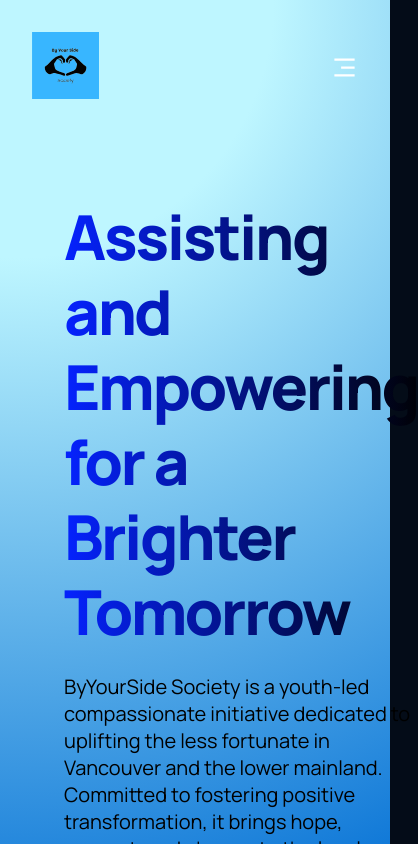
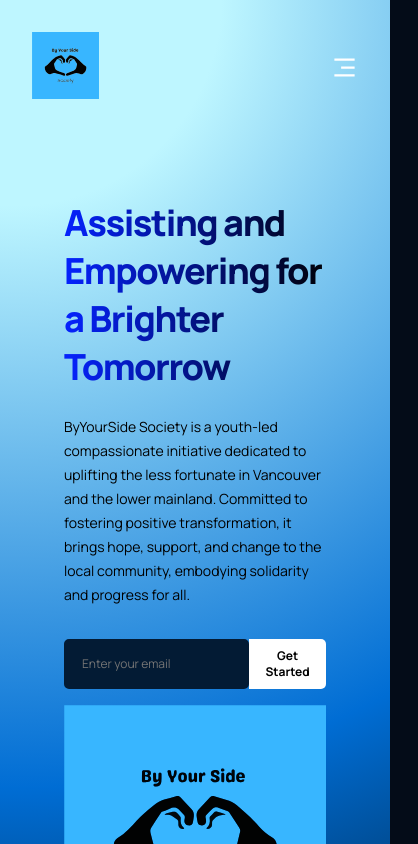
Before and after one commit to Darius-Alexander/ByYourSide-Society, a React (Create React App) app: page / in a window 390 px wide. Shown: the top 844 px of the page, 418 px wide, since content can reach past the window. Built offline with nearby package versions, Linux system fonts and the light colour scheme.

Commit message:
media queries added for header

```diff
--- a/src/containers/header/header.css
+++ b/src/containers/header/header.css
@@ -82,3 +82,59 @@
     width: 100%;
     height: auto;
 }
+
+@media screen and (max-width: 1050px) {
+    .byyourside_header {
+        flex-direction: column;
+    }
+
+    .byyourside_header-content {
+        margin: 0 0 3rem;
+    }
+}
+
+@media screen and (max-width: 650px) {
+    .byyourside_header h1 {
+        font-size: 48px;
+        line-height: 60px;
+    }
+
+    .byyourside_header p {
+        font-size: 16px;
+        line-height: 24px;
+    }
+
+    .byyourside_header-content_input input,
+    .byyourside_header-content_input button {
+        font-size: 16px;
+        line-height: 24px;
+    }
+}
+
+@media screen and (max-width: 1050px) {
+    .byyourside_header {
+        flex-direction: column;
+    }
+
+    .byyourside_header-content {
+        margin: 0 0 3rem;
+    }
+}
+
+@media screen and (max-width: 490px) {
+    .byyourside_header h1 {
+        font-size: 36px;
+        line-height: 48px;
+    }
+
+    .byyourside_header p {
+        font-size: 14px;
+        line-height: 24px;
+    }
+
+    .byyourside_header-content_input input,
+    .byyourside_header-content_input button {
+        font-size: 12px;
+        line-height: 16px;
+    }
+}
```
